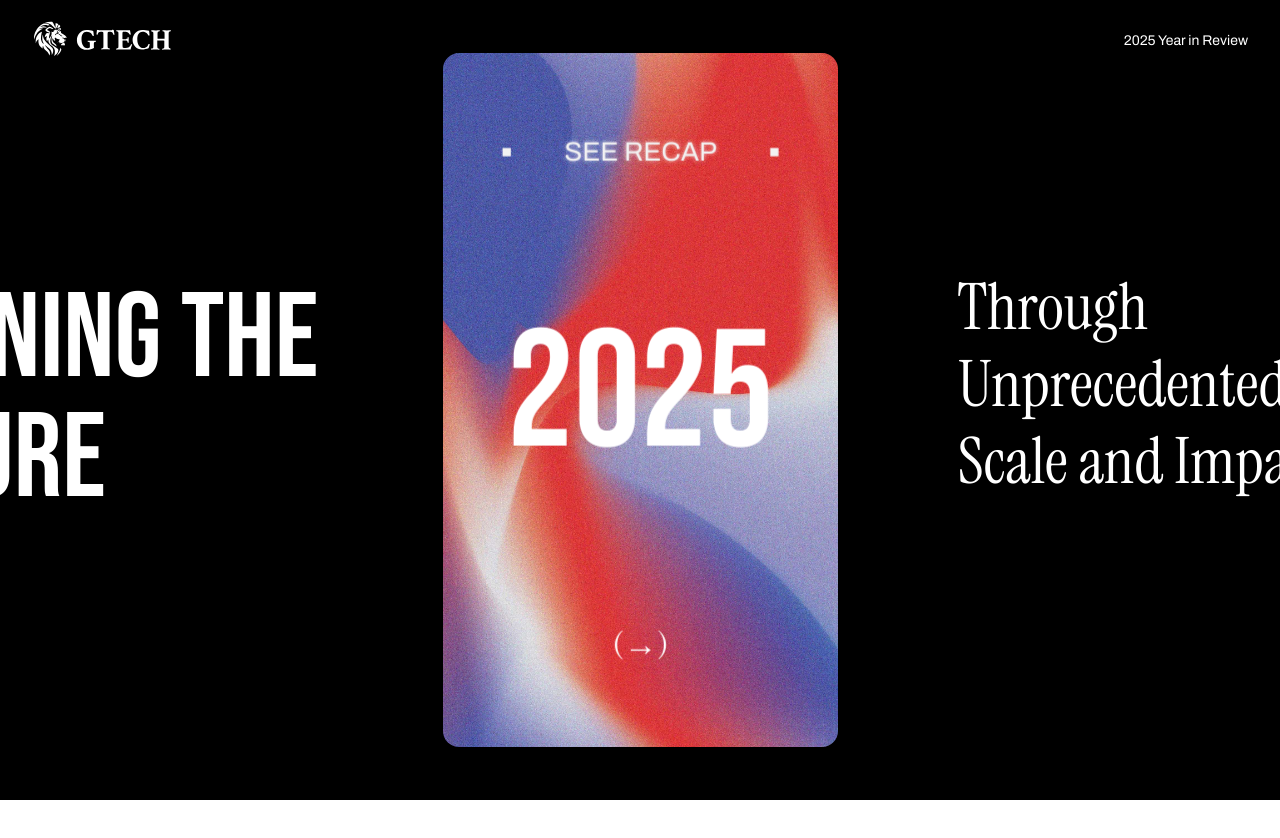
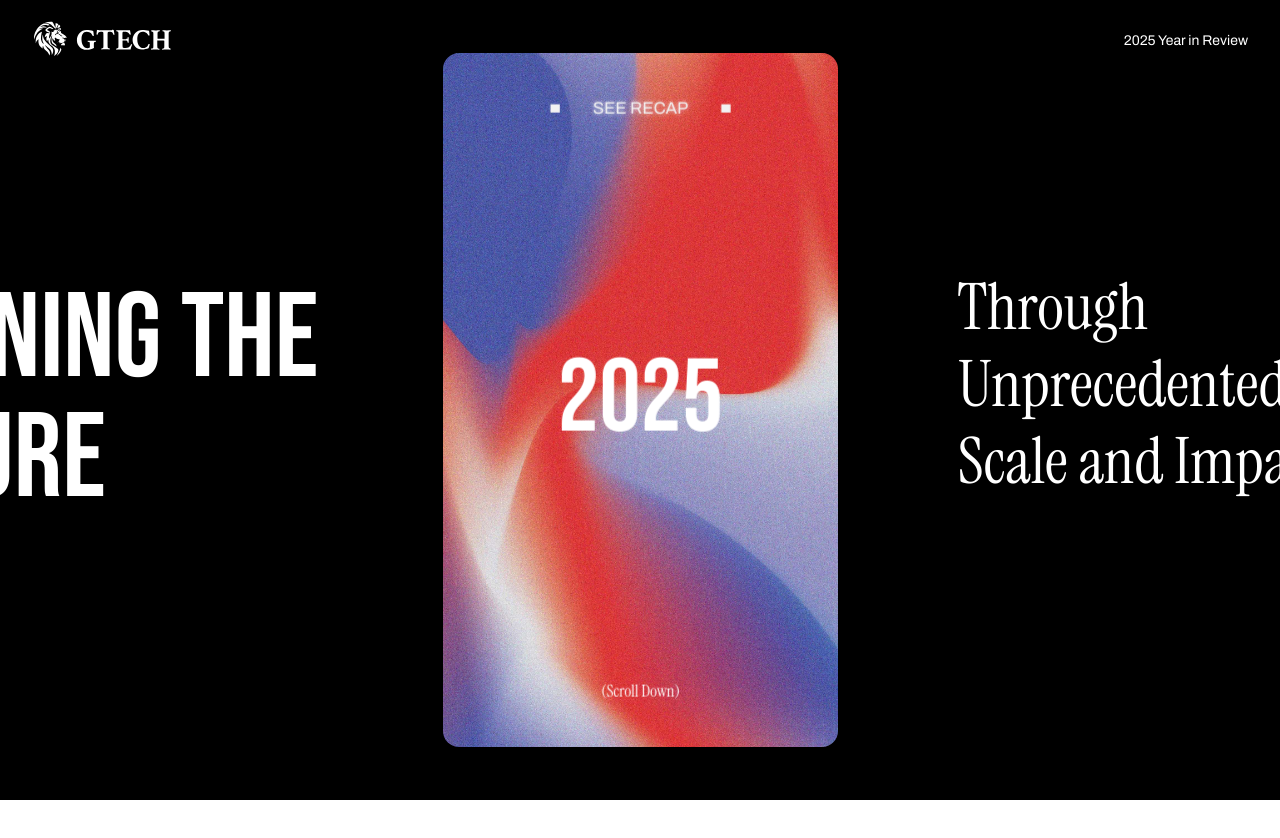
Before and after one commit to nidheeshgtech/year-in-review-2025, a React (Create React App) app: page / in a window 1280 px wide. Shown: the top 838 px of the page. Built offline with nearby package versions, Linux system fonts and the light colour scheme.

Commit message:
fixed font size issue

```diff
--- a/src/components/Hero.js
+++ b/src/components/Hero.js
@@ -43,9 +43,9 @@ const Hero = () => {
 
         <div className="hero__card__initial" data-3d-hover-inner="layer-1">
           <div className="hero__card__initial__header">SEE RECAP</div>
-          <div className="hero__card__initial__main font-bebas">2025</div>
+          <div className="hero__card__initial__main font-bebas initial_to_hide">2025</div>
           <div className="hero__card__initial__footer">
-            <span className="fs-instrument text-white instrument">(→)</span>
+            <span className="fs-instrument text-white instrument">(Scroll Down)</span>
           </div>
         </div>
 
--- a/src/components/hero-scroll-animation.js
+++ b/src/components/hero-scroll-animation.js
@@ -11,7 +11,8 @@ export function initHeroScrollAnimation(
   const heroIntroTextElements = gsap.utils.toArray(".hero__intro__text");
 
   const heroHeaders = gsap.utils.toArray(".hero__card__content h1");
-  const heroInitial = document.querySelector(".hero__card__initial");
+  // const heroInitial = document.querySelector(".hero__card__initial");
+  const heroInitial = document.querySelector(".initial_to_hide");
 
   const heroCardMedia = document.querySelector(".hero__card__media");
 
--- a/src/components/hero.scss
+++ b/src/components/hero.scss
@@ -140,14 +140,14 @@ $font-instrument-serif: "Instrument Serif";
   flex-direction: column;
   justify-content: space-between;
   align-items: center;
-  padding-block: 6rem;
+  padding-block: 3.7rem;
 
   .hero__card__initial__header {
-    font-size: 1.6rem;
+    font-size: 1rem;
     line-height: 1;
     width: fit-content;
     display: flex;
-    gap: 3.2rem;
+    gap: 2rem;
     align-items: center;
     color: $color-light-gray;
     text-shadow: 0 0 4px rgba(242, 242, 242, 0.75);
@@ -173,13 +173,13 @@ $font-instrument-serif: "Instrument Serif";
     font-family: $font-bebas-neue, sans-serif;
     font-weight: 400;
     font-style: normal;
-    font-size: 10rem;
+    font-size: 6.2rem;
     line-height: 1;
     text-transform: uppercase;
     text-align: center;
   }
   .hero__card__initial__footer {
-    font-size: 2rem;
+    font-size: 1rem;
     line-height: 1;
 
     span {
```
